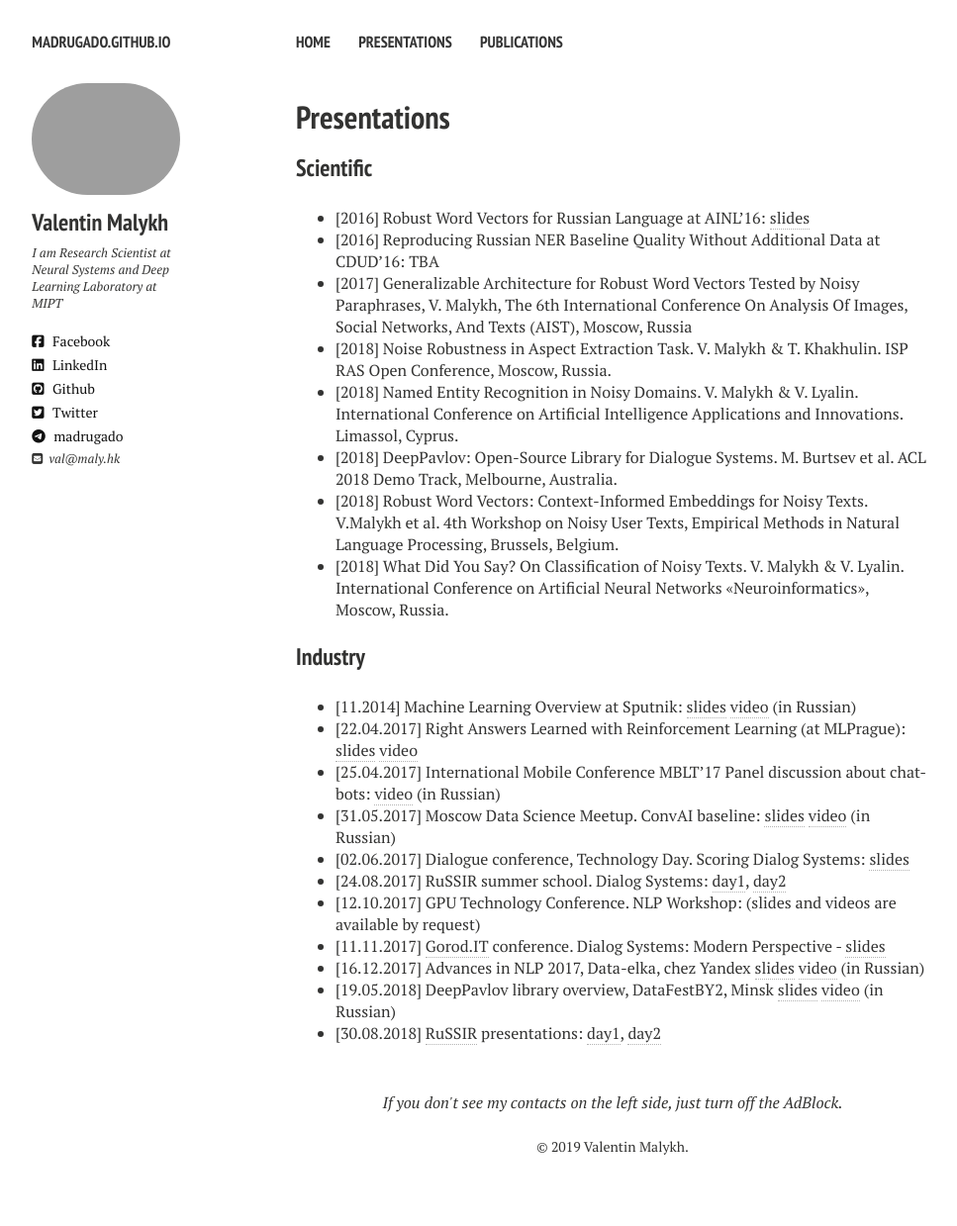
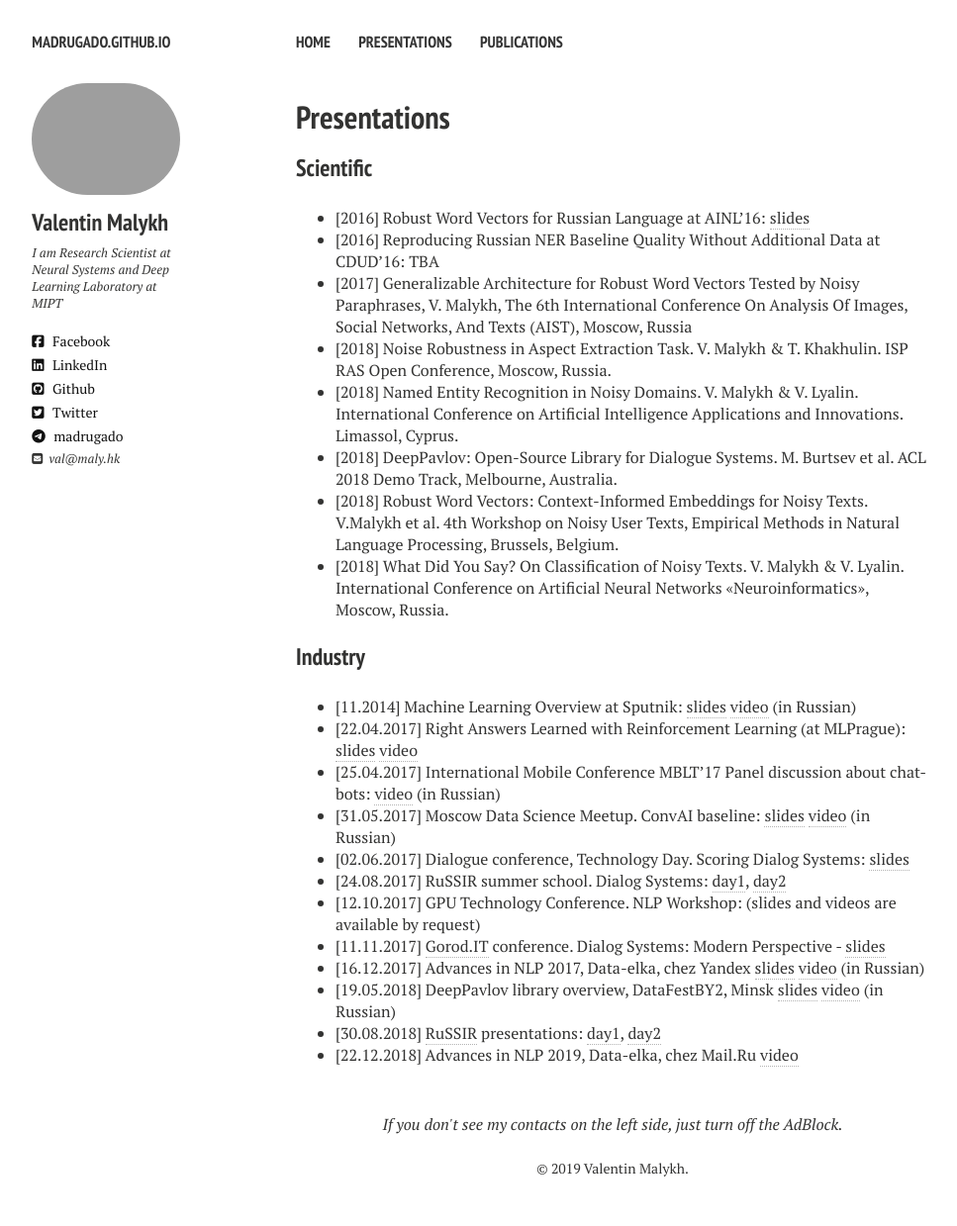
Before and after one commit to madrugado/madrugado.github.io, a Jekyll site: the page built from presentations.md, in a window 1280 px wide. Shown: the whole page at 99% size, without its empty margins (21-988 px from the left). Built offline with Jekyll 4.4.1, drawn with Linux system fonts in a browser that asks for light colours; nearby versions of some CDN libraries; before the commit the page ends 1217 px from its top, so only the background shows below that.

Commit message:
UPD: new video

```diff
--- a/presentations.md
+++ b/presentations.md
@@ -27,3 +27,4 @@ tagline: A List of Presentations' Materials
 - [16.12.2017] Advances in NLP 2017, Data-elka, chez Yandex [slides](pdf/advances_in_nlp_2017.pdf) [video](https://www.youtube.com/watch?v=1Chk1Mi-yZ0) (in Russian)
 - [19.05.2018] DeepPavlov library overview, DataFestBY2, Minsk [slides](pdf/DataFestBy_DeepPavlov.pdf) [video](https://www.youtube.com/watch?v=GkuAU-RRG5o) (in Russian)
 - [30.08.2018] [RuSSIR](http://romip.ru/russir2018) presentations: [day1](pdf/russir2018/day1.pdf), [day2](pdf/russir2018/day2.pdf)
+- [22.12.2018] Advances in NLP 2019, Data-elka, chez Mail.Ru [video](https://youtu.be/F0OWw73TpHo)
```
